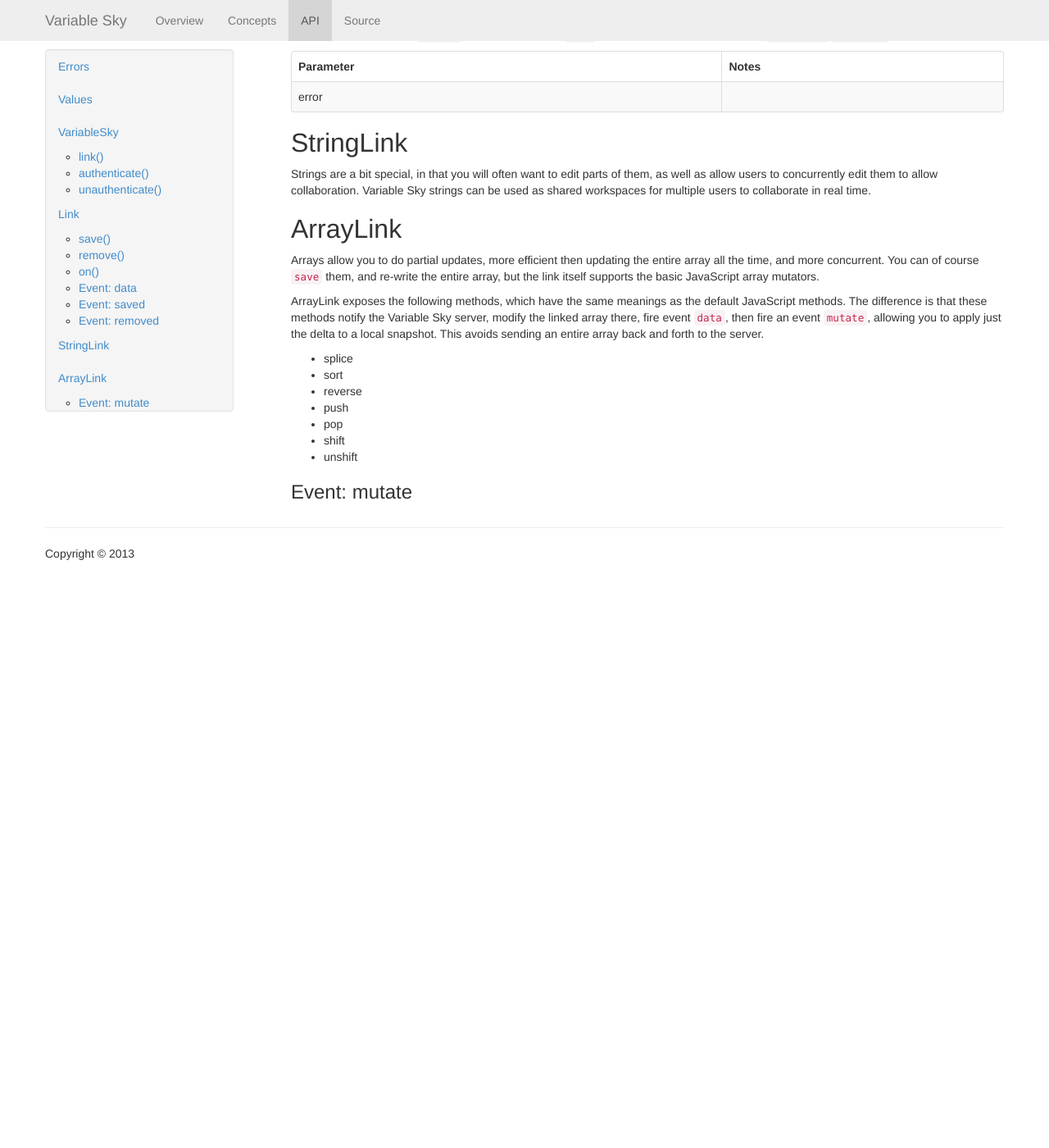
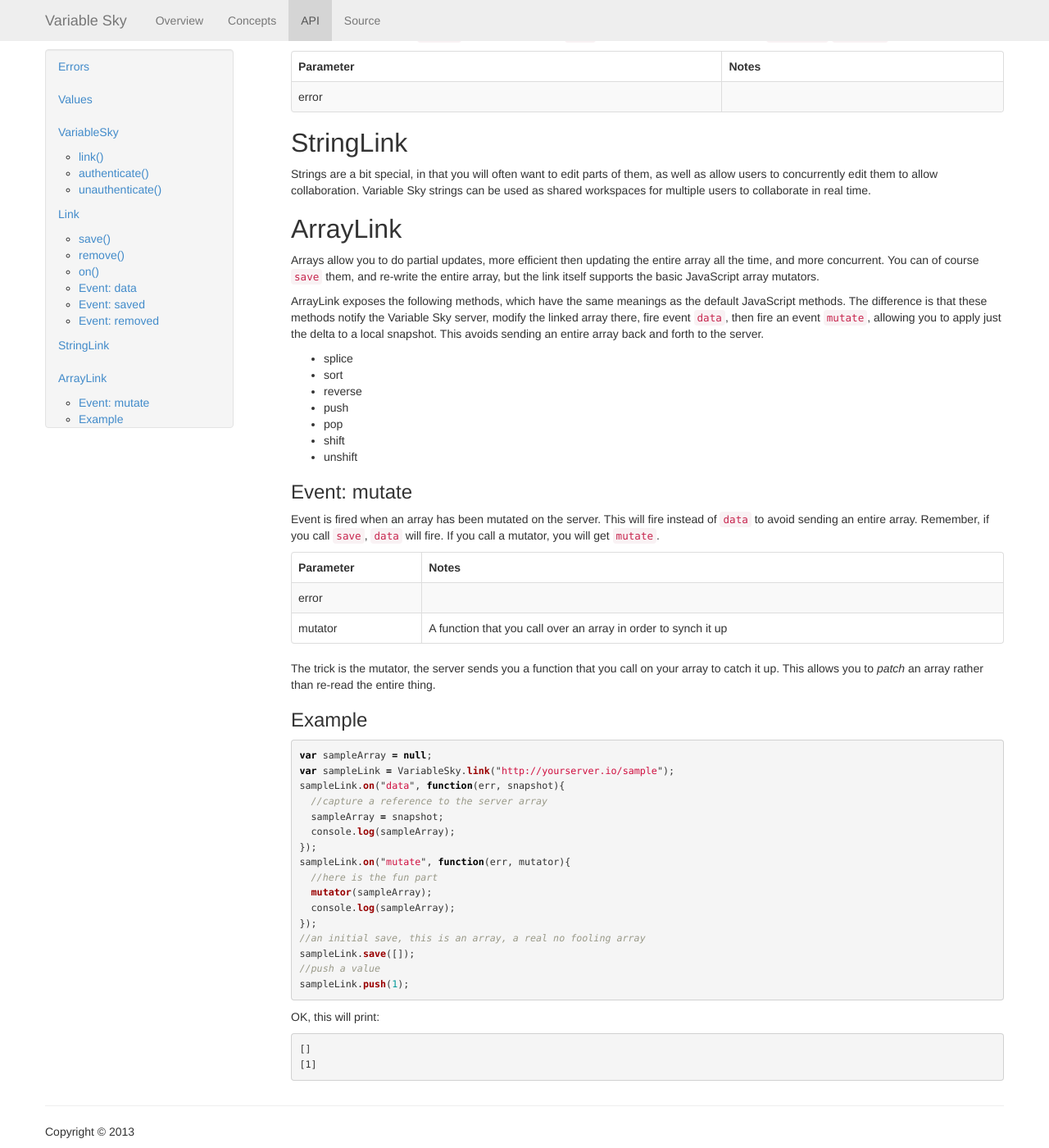
Before and after one commit to wballard/VariableSky, a Jekyll site: the page built from api.markdown, in a window 1280 px wide and 1400 px high, scrolled down 2658 px. Shown: the whole window at 82% size. Built offline with Jekyll 4.4.1, drawn with Linux system fonts in a browser that asks for light colours; Markdown is read by kramdown in place of the engine named in the settings; before the commit the page ends 3353 px from its top, so only the background shows below that.

Commit message:
mutate docs

````diff
--- a/api.markdown
+++ b/api.markdown
@@ -152,11 +152,13 @@
 |---------|-----|
 |error||
 
+
 ## StringLink
 Strings are a bit special, in that you will often want to edit parts of
 them, as well as allow users to concurrently edit them to allow
 collaboration. Variable Sky strings can be used as shared workspaces for
 multiple users to collaborate in real time.
+
 
 ## ArrayLink
 Arrays allow you to do partial updates, more efficient then updating the
@@ -180,3 +182,43 @@
 * unshift
 
 ### Event: mutate
+Event is fired when an array has been mutated on the server. This will
+fire instead of `data` to avoid sending an entire array. Remember, if
+you call `save`, `data` will fire. If you call a mutator, you will get
+`mutate`.
+
+|Parameter|Notes|
+|---------|-----|
+|error||
+|mutator|A function that you call over an array in order to synch it up|
+
+The trick is the mutator, the server sends you a function that you call
+on your array to catch it up. This allows you to _patch_ an array rather
+than re-read the entire thing.
+
+### Example
+```javascript
+var sampleArray = null;
+var sampleLink = VariableSky.link("http://yourserver.io/sample");
+sampleLink.on("data", function(err, snapshot){
+  //capture a reference to the server array
+  sampleArray = snapshot;
+  console.log(sampleArray);
+});
+sampleLink.on("mutate", function(err, mutator){
+  //here is the fun part
+  mutator(sampleArray);
+  console.log(sampleArray);
+});
+//an initial save, this is an array, a real no fooling array
+sampleLink.save([]);
+//push a value
+sampleLink.push(1);
+```
+
+OK, this will print:
+
+```
+[]
+[1]
+```
````
